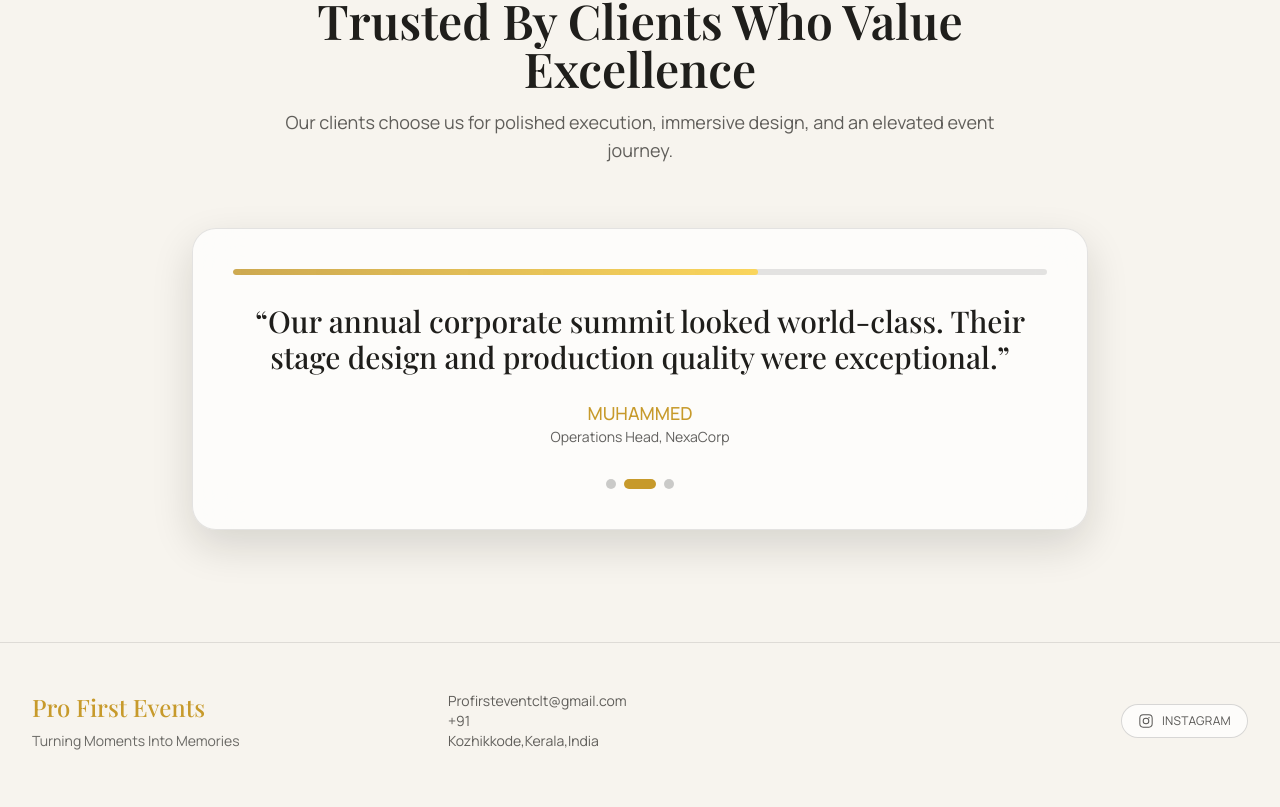
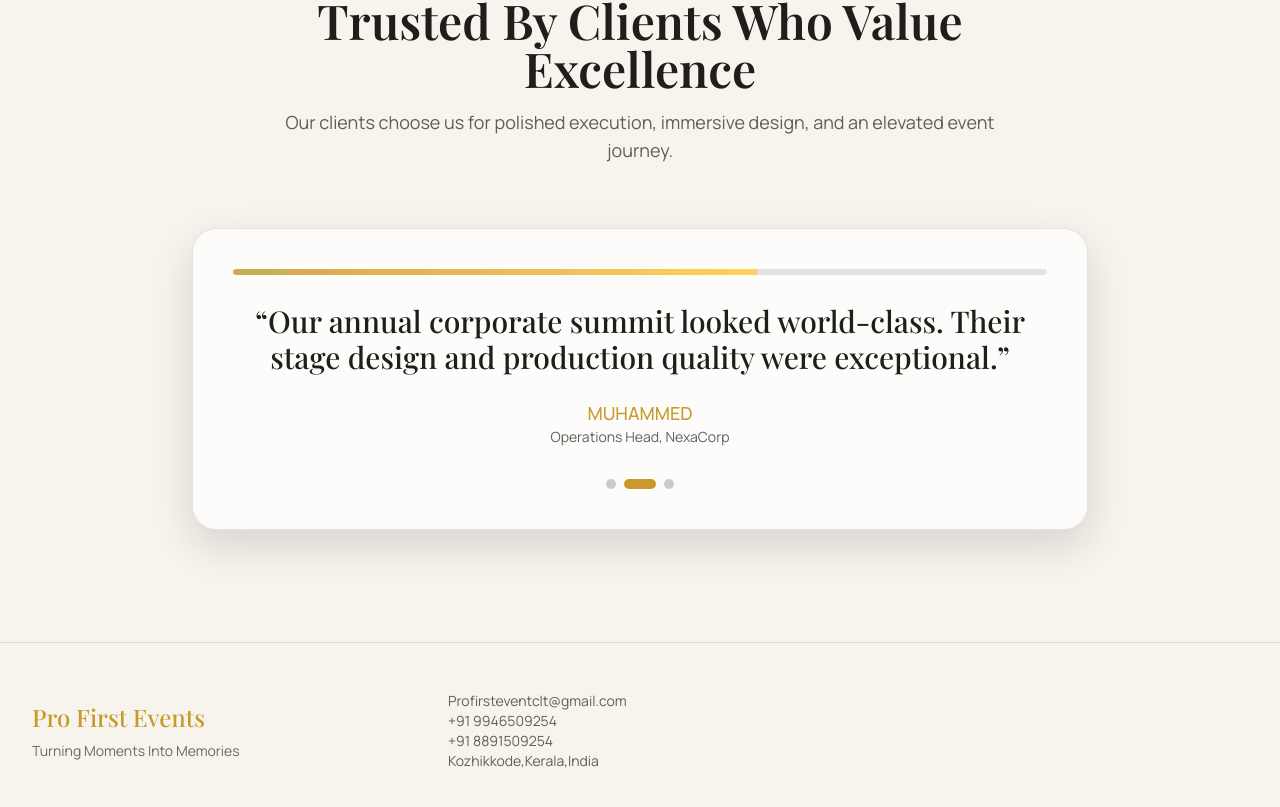
Before and after one commit to AAMIRMHD/profirst, a React (Vite) app: page / in a window 1280 px wide. Shown: the part 5576-6383 px from the top of the page. Built offline with nearby package versions, Linux system fonts and the light colour scheme.

Commit message:
Update website content and footer instagram link

```diff
--- a/src/components/Footer.jsx
+++ b/src/components/Footer.jsx
@@ -11,29 +11,22 @@ function Footer() {
 
         <div className="text-sm text-ivory/70">
           <p>Profirsteventclt@gmail.com</p>
-          <p>+91</p>
+          <p>+91 9946509254</p>
+          <p>+91 8891509254</p>
           <p>Kozhikkode,Kerala,India</p>
         </div>
 
-        <div className="flex items-center gap-3 md:justify-end">
-          <a
-            href="https://www.instagram.com/profirstevents?igsh=YTR4aWp0MmNiaGk1"
-            target="_blank"
-            rel="noreferrer"
-            className="inline-flex items-center gap-2 rounded-full border border-black/15 bg-white/70 px-4 py-2 text-xs uppercase tracking-wide text-ivory/75 transition hover:border-gold/40 hover:text-gold"
-          >
-            <svg
-              xmlns="http://www.w3.org/2000/svg"
-              viewBox="0 0 24 24"
-              fill="currentColor"
-              className="h-4 w-4"
-              aria-hidden="true"
+        {/* <div className="flex items-center gap-3 md:justify-end">
+          {["Instagram", "Facebook", "LinkedIn"].map((item) => (
+            <a
+              key={item}
+              href="#"
+              className="rounded-full border border-black/15 bg-white/70 px-4 py-2 text-xs uppercase tracking-wide text-ivory/75 transition hover:border-gold/40 hover:text-gold"
             >
-              <path d="M7.75 2h8.5A5.75 5.75 0 0 1 22 7.75v8.5A5.75 5.75 0 0 1 16.25 22h-8.5A5.75 5.75 0 0 1 2 16.25v-8.5A5.75 5.75 0 0 1 7.75 2Zm0 1.5A4.25 4.25 0 0 0 3.5 7.75v8.5a4.25 4.25 0 0 0 4.25 4.25h8.5a4.25 4.25 0 0 0 4.25-4.25v-8.5a4.25 4.25 0 0 0-4.25-4.25h-8.5Zm8.8 2.45a1.05 1.05 0 1 1 0 2.1 1.05 1.05 0 0 1 0-2.1ZM12 7a5 5 0 1 1 0 10 5 5 0 0 1 0-10Zm0 1.5a3.5 3.5 0 1 0 0 7 3.5 3.5 0 0 0 0-7Z" />
-            </svg>
-            Instagram
-          </a>
-        </div>
+              {item}
+            </a>
+          ))}
+        </div> */}
       </div>
     </footer>
   );
```
